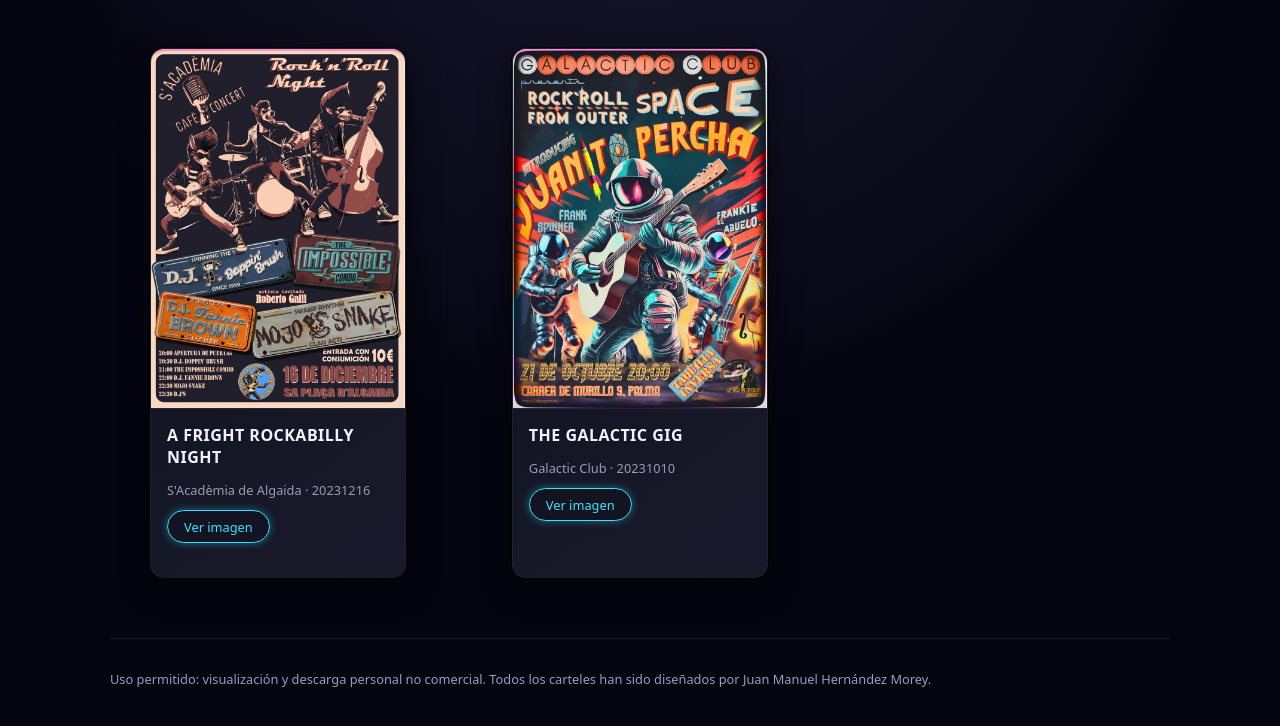
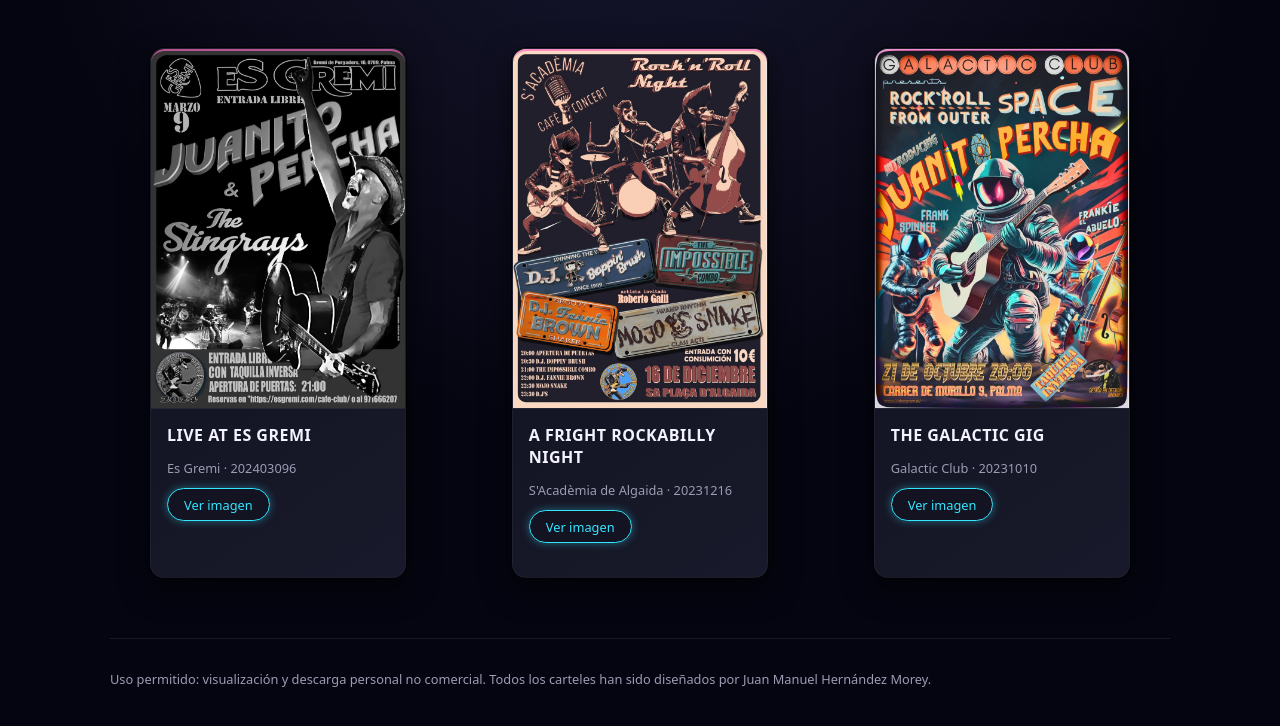
Before and after one commit to juanmanuelhernandezmorey/Gig-Posters, a plain HTML site: page index.html in a window 1280 px wide. Shown: the part 186-912 px from the top of the page. Drawn offline with Linux system fonts and the light colour scheme.

Commit message:
Update index.html

```diff
--- a/index.html
+++ b/index.html
@@ -18,6 +18,19 @@
     </header>
 
     <section class="gallery">
+
+      <!-- PÓSTER 2 -->
+      <figure class="card">
+        <img src="20240309-es-gremi-thumb.jpg"
+             alt="Es Gremi ">
+        <figcaption>
+          <h2>Live at Es Gremi</h2>
+          <p class="meta">Es Gremi · 202403096</p>
+          <p class="actions">
+            <a class="button" href="20240309-es-gremi.jpg" target="_blank">Ver imagen</a>
+          </p>
+        </figcaption>
+      </figure>
 
       <!-- PÓSTER 2 -->
       <figure class="card">
```
